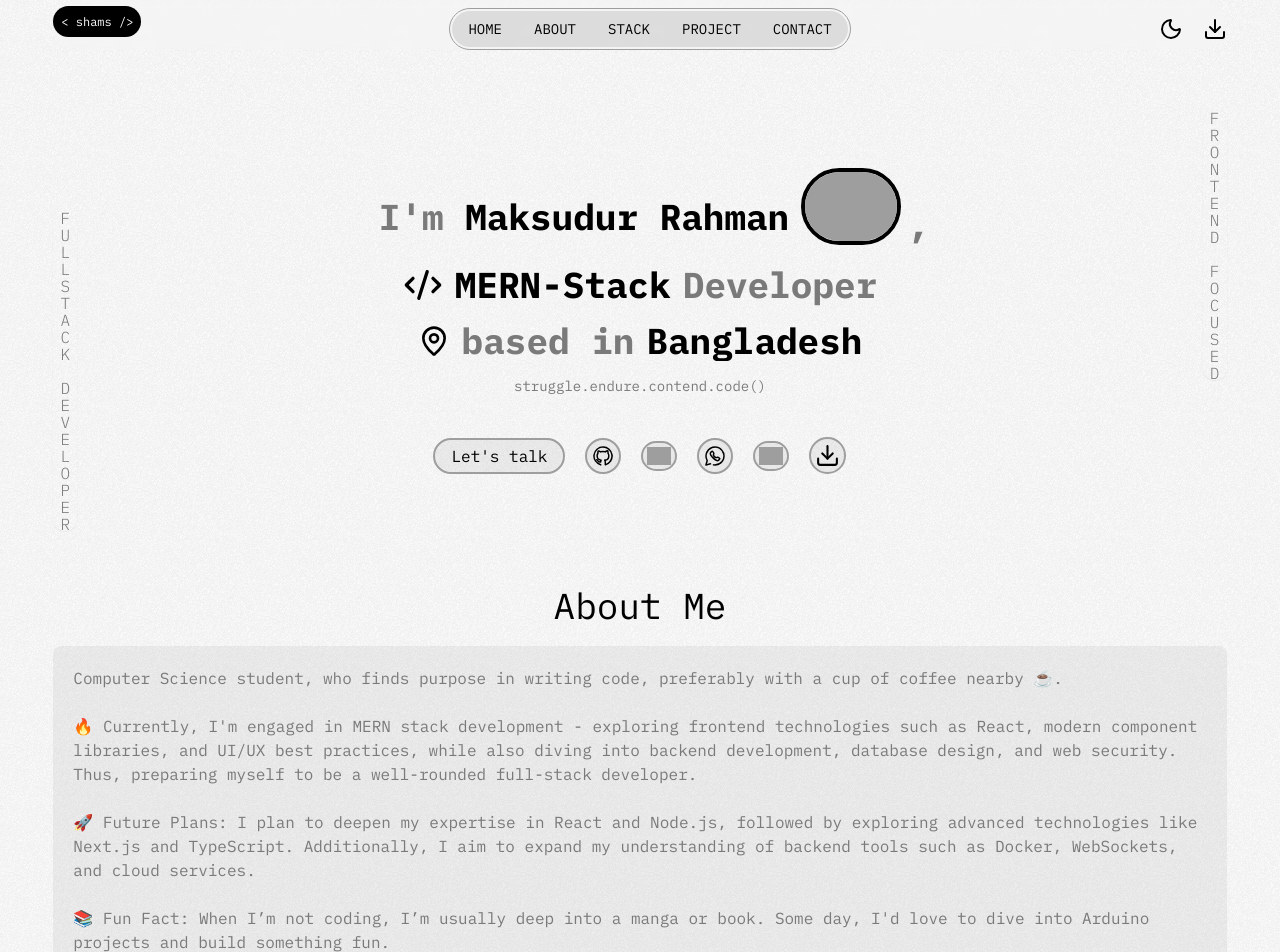
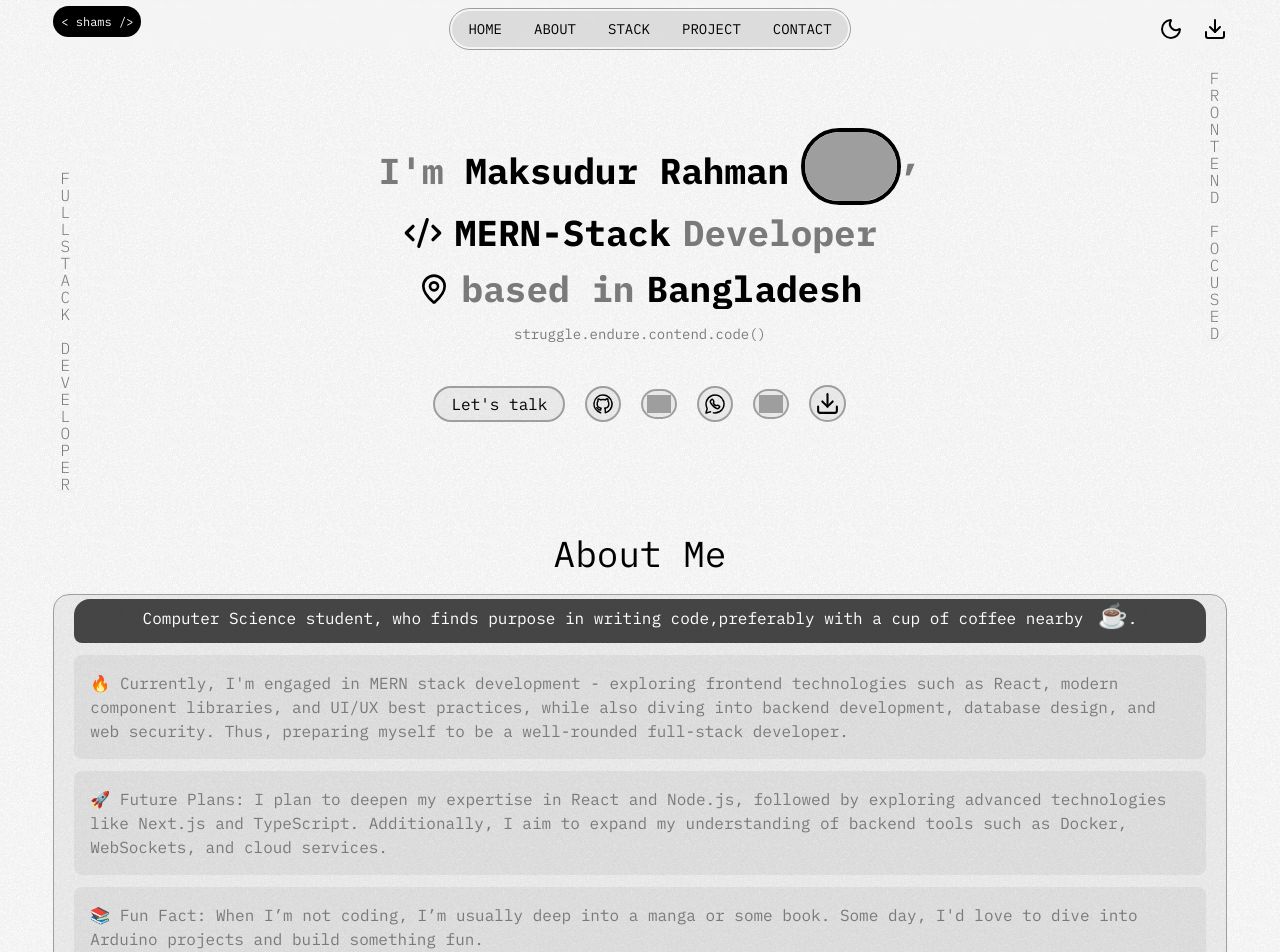
Before and after one commit to code-shams/portfolio-v1, a React (Vite) app: page / in a window 1280 px wide. Shown: the top 952 px of the page. Built offline with nearby package versions, Linux system fonts and the light colour scheme; grey boxes are pictures that could not be loaded.

Commit message:
feat: update layout and styling in About and Hero components for improved visual consistency

```diff
--- a/src/App.jsx
+++ b/src/App.jsx
@@ -15,7 +15,7 @@ const App = () => {
                 <Navbar></Navbar>
             </header>
             <main className="pt-20 sm:pt-32">
-                <section className="contain pt-10">
+                <section className="contain pt-8 sm:pt-0">
                     <Hero></Hero>
                 </section>
                 <section
--- a/src/components/About.jsx
+++ b/src/components/About.jsx
@@ -20,7 +20,7 @@ const About = () => {
             </motion.h1>
 
             <motion.div
-                className="mt-5 bg-black/5 p-2 sm:p-5 rounded-lg"
+                className="mt-5 bg-black/5 p-2 sm:p-5 sm:pt-0 rounded-2xl border border-[#9e9e9e]"
                 initial={{ x: -100, opacity: 0 }}
                 whileInView={{ x: 0, opacity: 1 }}
                 transition={{
@@ -32,30 +32,49 @@ const About = () => {
                 }}
                 viewport={{ once: false }}
             >
-                <p className="mx-auto text-left text-pretty text-sm sm:text-base text-[#7A7A7A]">
-                    Computer Science student, who finds purpose in writing code,
-                    preferably with a cup of coffee nearby ☕.
-                    <br />
-                    <br />
-                    🔥 Currently, I'm engaged in MERN stack development -
-                    exploring frontend technologies such as React, modern
-                    component libraries, and UI/UX best practices, while also
-                    diving into backend development, database design, and web
-                    security. Thus, preparing myself to be a well-rounded
-                    full-stack developer.
-                    <br />
-                    <br />
-                    🚀 Future Plans: I plan to deepen my expertise in React and
-                    Node.js, followed by exploring advanced technologies like
-                    Next.js and TypeScript. Additionally, I aim to expand my
-                    understanding of backend tools such as Docker, WebSockets,
-                    and cloud services.
-                    <br />
-                    <br />
-                    📚 Fun Fact: When I’m not coding, I’m usually deep into a
-                    manga or book. Some day, I'd love to dive into Arduino
-                    projects and build something fun.
-                </p>
+                <div className="mx-auto text-left text-pretty text-sm sm:text-base text-[#7A7A7A]">
+                    <p className="w-full bg-black/70 text-white text-center rounded-t-2xl rounded-b-lg p-2 sm:p-3 sm:pt-0 mt-1 mb-2 sm:mb-3">
+                        Computer Science student, who finds purpose in writing
+                        code,<br className="block sm:hidden" />preferably with a cup of coffee nearby
+                        <span className="text-base sm:text-2xl"> ☕</span>.
+                    </p>
+                    <div className="space-y-2 sm:space-y-3 cursor-default">
+                        <div className="relative overflow-hidden group transition-all duration-500 bg-black/5 p-2 sm:p-4 hover:text-black ease-in-out rounded-lg">
+                            <span className="animate-pulse sm:animate-none sm:group-hover:animate-pulse transition-all ease-out">
+                                🔥{" "}
+                            </span>
+                            Currently, I'm engaged in MERN stack development -
+                            exploring frontend technologies such as React,
+                            modern component libraries, and UI/UX best
+                            practices, while also diving into backend
+                            development, database design, and web security.
+                            Thus, preparing myself to be a well-rounded
+                            full-stack developer.
+                            <div className="hidden sm:block absolute w-1 h-full right-0 top-0 scale-0 group-hover:scale-100 transition-all duration-500 bg-black"></div>
+                        </div>
+                        <div className="relative overflow-hidden group transition-all duration-500 bg-black/5 p-2 sm:p-4 hover:text-black ease-in-out rounded-lg">
+                            <span className="animate-pulse sm:animate-none sm:group-hover:animate-pulse transition-all ease-out">
+                                🚀{" "}
+                            </span>
+                            Future Plans: I plan to deepen my expertise in React
+                            and Node.js, followed by exploring advanced
+                            technologies like Next.js and TypeScript.
+                            Additionally, I aim to expand my understanding of
+                            backend tools such as Docker, WebSockets, and cloud
+                            services.
+                            <div className="hidden sm:block absolute w-1 h-full right-0 top-0 scale-0 group-hover:scale-100 transition-all duration-500 bg-black"></div>
+                        </div>
+                        <div className="relative overflow-hidden group transition-all duration-500 bg-black/5 p-2 sm:p-4 hover:text-black ease-in-out rounded-lg">
+                            <span className="animate-pulse sm:animate-none sm:group-hover:animate-pulse transition-all ease-out">
+                                📚{" "}
+                            </span>
+                            Fun Fact: When I’m not coding, I’m usually deep into
+                            a manga or some book. Some day, I'd love to dive
+                            into Arduino projects and build something fun.
+                            <div className="hidden sm:block absolute w-1 h-full right-0 top-0 scale-0 group-hover:scale-100 transition-all duration-500 bg-black"></div>
+                        </div>
+                    </div>
+                </div>
             </motion.div>
         </div>
     );
--- a/src/components/Hero.jsx
+++ b/src/components/Hero.jsx
@@ -50,7 +50,7 @@ const Hero = () => {
                                         Maksudur Rahman
                                     </span>
                                 </p>
-                                <div className="ml-3 border-2 sm:border-4 rounded-full group w-25 mb-5 sm:w-25 overflow-hidden relative flex justify-center items-center">
+                                <div className="ml-3 border-2 sm:border-4 rounded-full group w-25 mb-5 sm:mb-2 sm:w-25 overflow-hidden relative flex justify-center items-center">
                                     <img
                                         src={self}
                                         className="w-full grayscale-50 group-hover:opacity-0 z-10 transition-all duration-300 ease-in-out delay-300"
@@ -60,12 +60,12 @@ const Hero = () => {
                                         Shams
                                     </span>
                                 </div>
-                                <span className="text-xl sm:text-4xl  font-bold text-[#7A7A7A] hidden sm:block absolute sm:-right-7 sm:bottom-5">
+                                <span className="text-xl sm:text-4xl  font-bold text-[#7A7A7A] hidden sm:block absolute sm:-right-5 sm:bottom-9">
                                     ,
                                 </span>
                             </div>
                             {/* Designation */}
-                            <section className="text-xl sm:text-4xl  font-bold">
+                            <section className="text-xl sm:text-4xl font-bold">
                                 <div className="flex items-center justify-center gap-3">
                                     <Code2Icon className="size-5 sm:size-10"></Code2Icon>
                                     <span>MERN-Stack </span>
@@ -227,7 +227,10 @@ const Hero = () => {
                                     </button>
                                 </GlareHover>
                             </a>
-                            <a href="https://wa.link/eameu6" target="_blank">
+                            <a
+                                href="https://mail.google.com/mail/u/0/?fs=1&tf=cm&source=mailto&to=dev.maksudur.rahman@gmail.com"
+                                target="_blank"
+                            >
                                 <GlareHover
                                     className="hover:-translate-y-1 hover:shadow-lg transition-all duration-300"
                                     glareColor="#ffffff"
```
